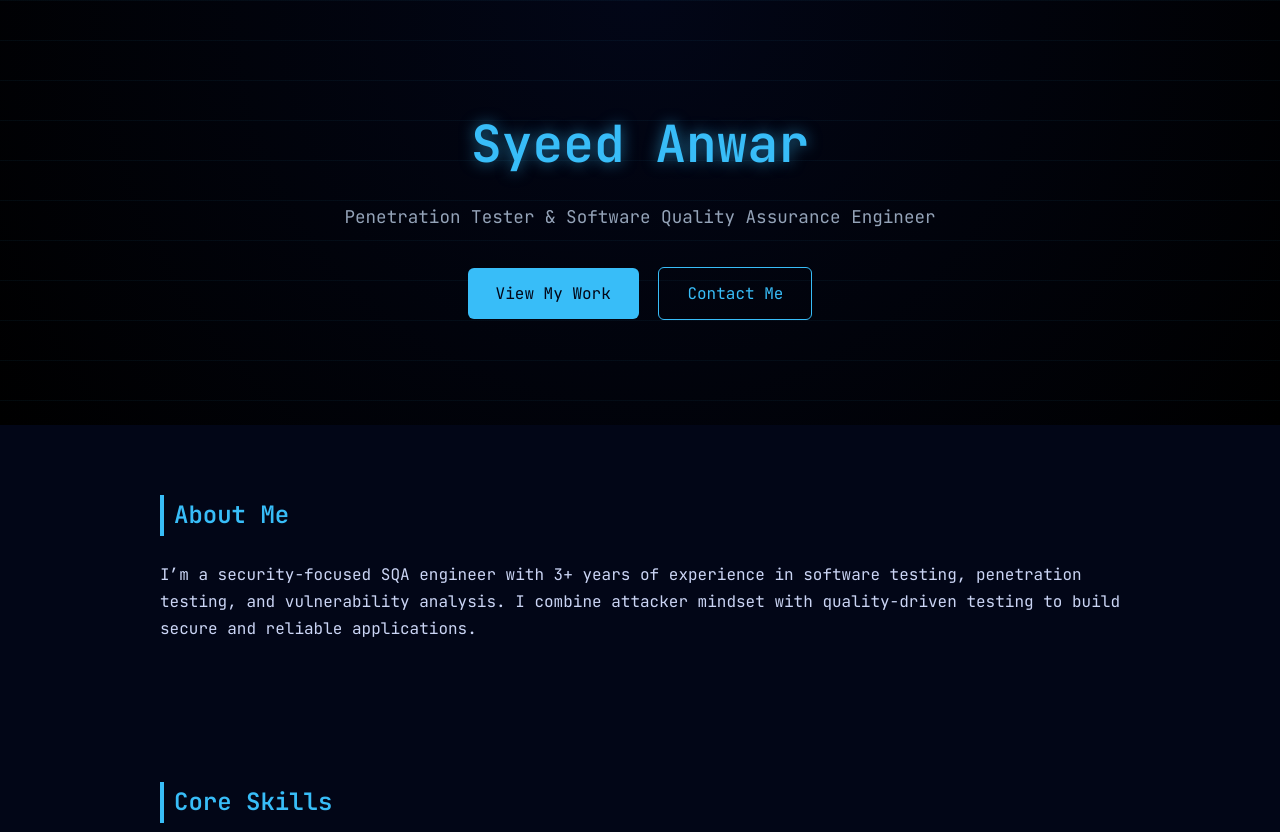
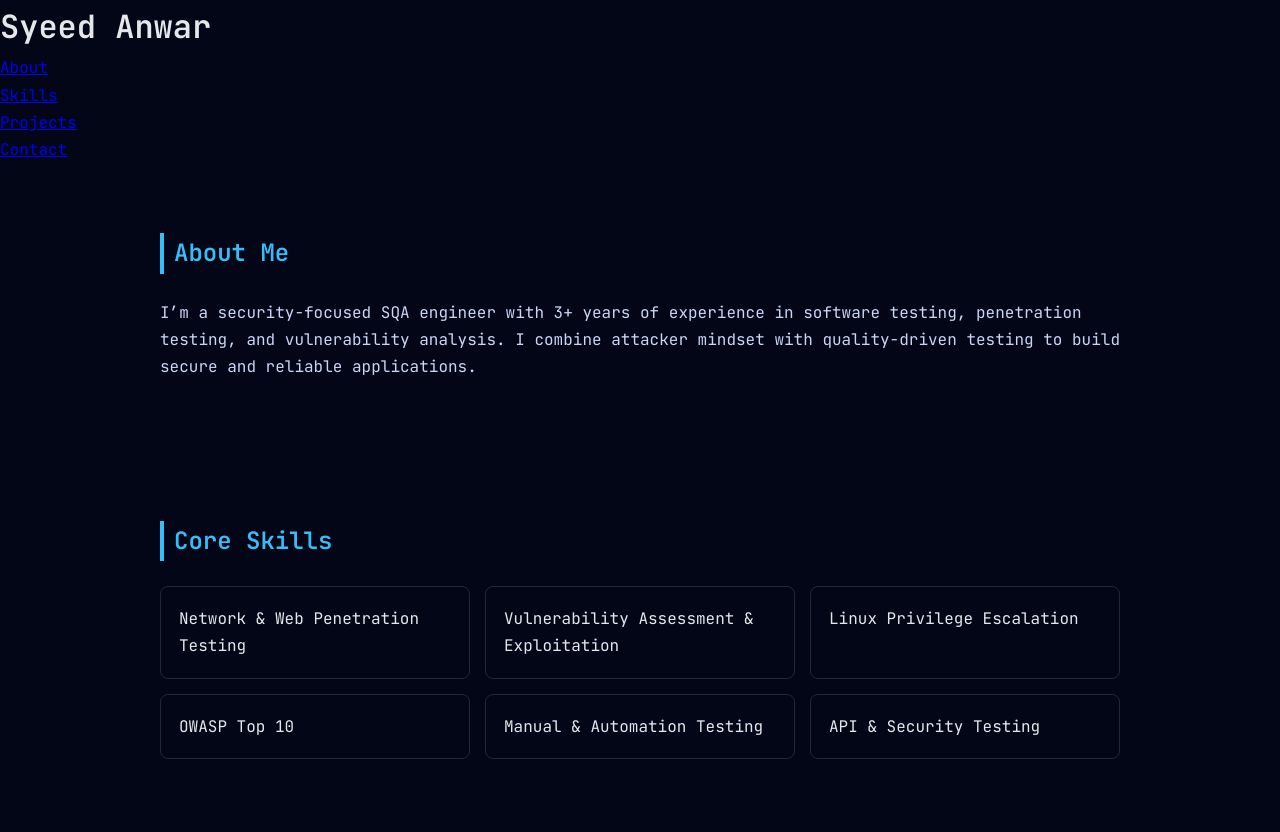
Before and after one commit to SayeedR/syeed-portfolio, a plain HTML site: page index.html in a window 1280 px wide. Shown: the top 832 px of the page. Drawn offline with Linux system fonts and the light colour scheme.

Commit message:
Update index.html

```diff
--- a/index.html
+++ b/index.html
@@ -8,15 +8,20 @@
 </head>
 <body>
 
-<header class="hero">
-  <div class="overlay"></div>
-  <h1><span class="glow">Syeed Anwar</span></h1>
-  <p class="subtitle">Penetration Tester & Software Quality Assurance Engineer</p>
-  <div class="hero-buttons">
-    <a href="#projects" class="btn primary">View My Work</a>
-    <a href="#contact" class="btn secondary">Contact Me</a>
+<header class="header">
+  <div class="container">
+    <h1 class="logo">Syeed Anwar</h1>
+    <nav class="nav">
+      <ul>
+        <li><a href="#about">About</a></li>
+        <li><a href="#skills">Skills</a></li>
+        <li><a href="#projects">Projects</a></li>
+        <li><a href="#contact">Contact</a></li>
+      </ul>
+    </nav>
   </div>
 </header>
+
 
 
 <section class="about">
```
